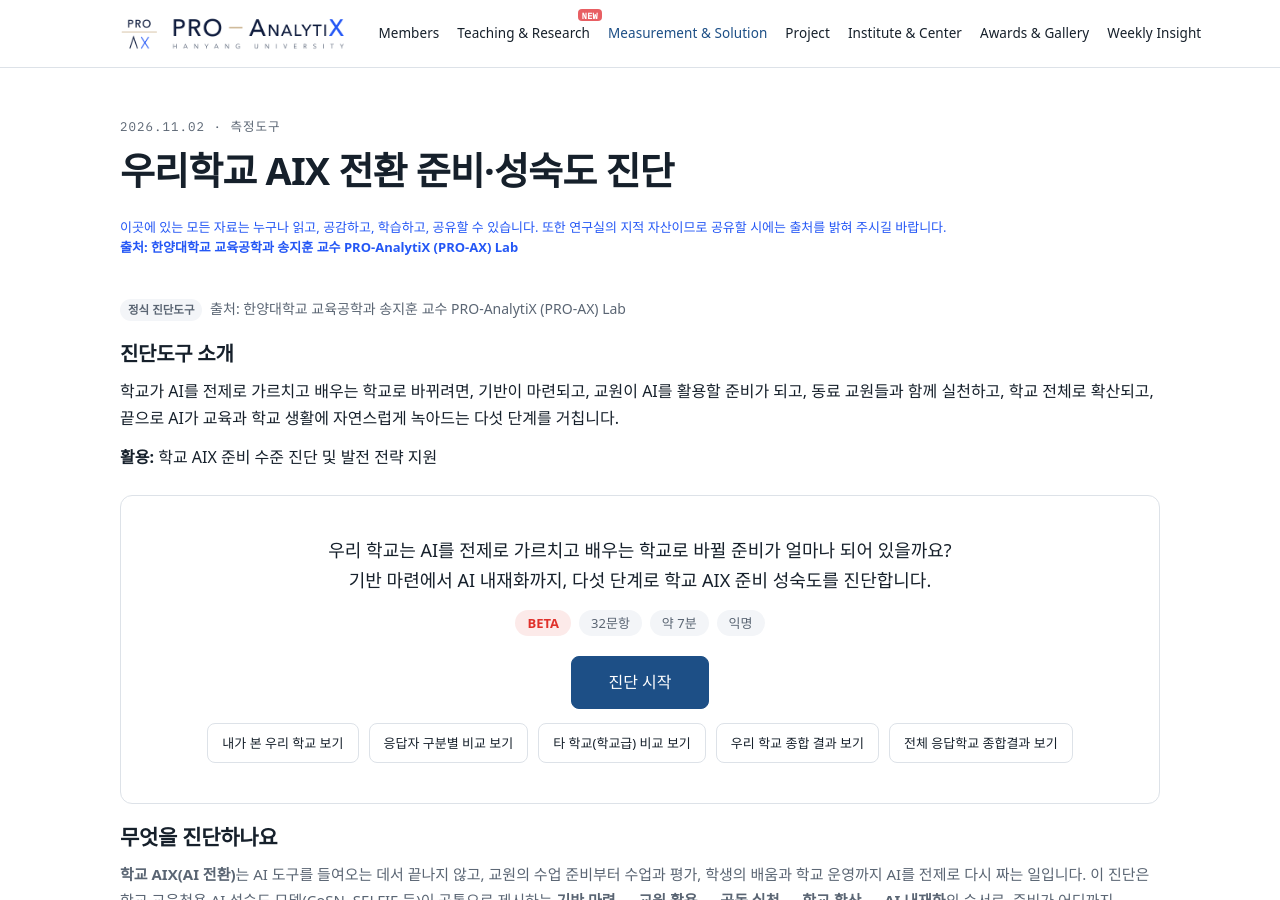
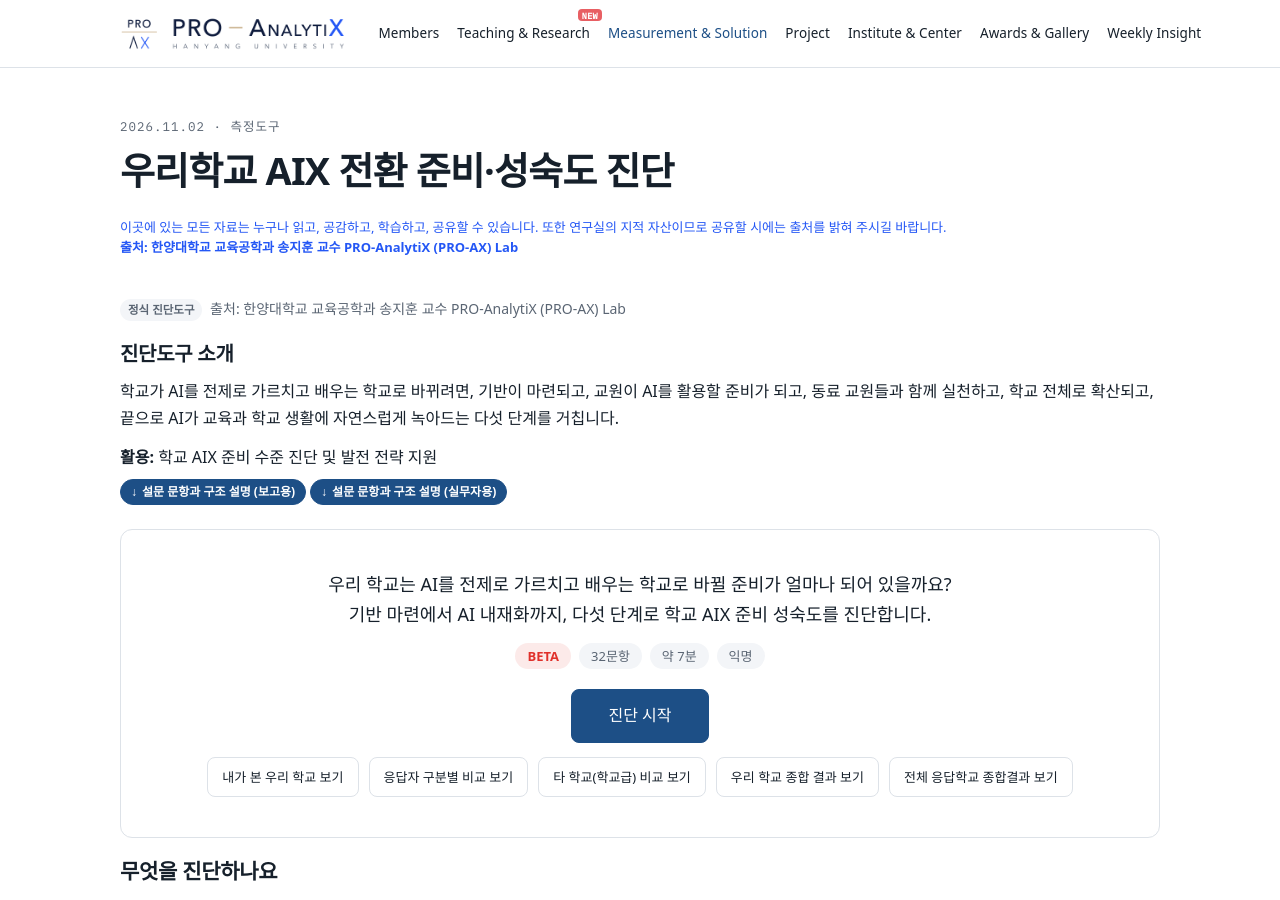
Before and after one commit to drsprolab/drsprolab.github.io, a Jekyll site: the page built from _posts/2026-11-02-aix-school-diagnosis.md, in a window 1280 px wide and 900 px high. Built offline with Jekyll 4.4.1, drawn with Linux system fonts in a browser that asks for light colours; some web fonts are replaced.

Commit message:
우리학교 AIX 진단: 문항·구조 설명 PDF를 최신 설문에 맞게 다시 만들고 /blog/ 페이지에도 연결
이번 작업 기간에 바뀐 5개 결과 탭 이름·순서, "공동 실천" 3단계, AI 내재화 새 문항,
판정 보류·확인해야 할 사항 안내를 반영해 보고용·실무자용 PDF를 다시 생성했다
(tools/diagnosis-docs/build.py aix-school). 문항 문구는 스크립트가 assets/js/aix-school.js에서
그대로 읽어 오므로 두 복제본(/in-progress/, /blog/)에 모두 맞는다.

같은 설문이라 PDF도 그대로 재사용해, 정식 측정도구 페이지(/blog/2026/11/aix-school-diagnosis/)
에도 보고용·실무자용 다운로드 버튼을 추가했다.

Co-Authored-By: Claude Sonnet 5 <noreply@anthropic.com>

```diff
--- a/_posts/2026-11-02-aix-school-diagnosis.md
+++ b/_posts/2026-11-02-aix-school-diagnosis.md
@@ -19,6 +19,10 @@ endpoint: "https://script.google.com/macros/s/AKfycbzFBQTVCz2H2jlaWRaWe9_jj8MjAp
   <h2>진단도구 소개</h2>
   <p>학교가 AI를 전제로 가르치고 배우는 학교로 바뀌려면, 기반이 마련되고, 교원이 AI를 활용할 준비가 되고, 동료 교원들과 함께 실천하고, 학교 전체로 확산되고, 끝으로 AI가 교육과 학교 생활에 자연스럽게 녹아드는 다섯 단계를 거칩니다.</p>
   <p><strong>활용:</strong> 학교 AIX 준비 수준 진단 및 발전 전략 지원</p>
+  <div class="inst-docs">
+    <a class="inst-doc" href="{{ '/assets/files/aix-school-structure-report.pdf' | relative_url }}" download="우리학교AIX전환준비성숙도진단_문항과구조_보고용.pdf">설문 문항과 구조 설명 (보고용)</a>
+    <a class="inst-doc" href="{{ '/assets/files/aix-school-structure.pdf' | relative_url }}" download="우리학교AIX전환준비성숙도진단_문항과구조_실무자용.pdf">설문 문항과 구조 설명 (실무자용)</a>
+  </div>
 </div>
 
 <div class="aidx axr" id="axr" data-endpoint="{{ page.endpoint }}" aria-live="polite">
```
Also changed, not shown: 2 other files.
